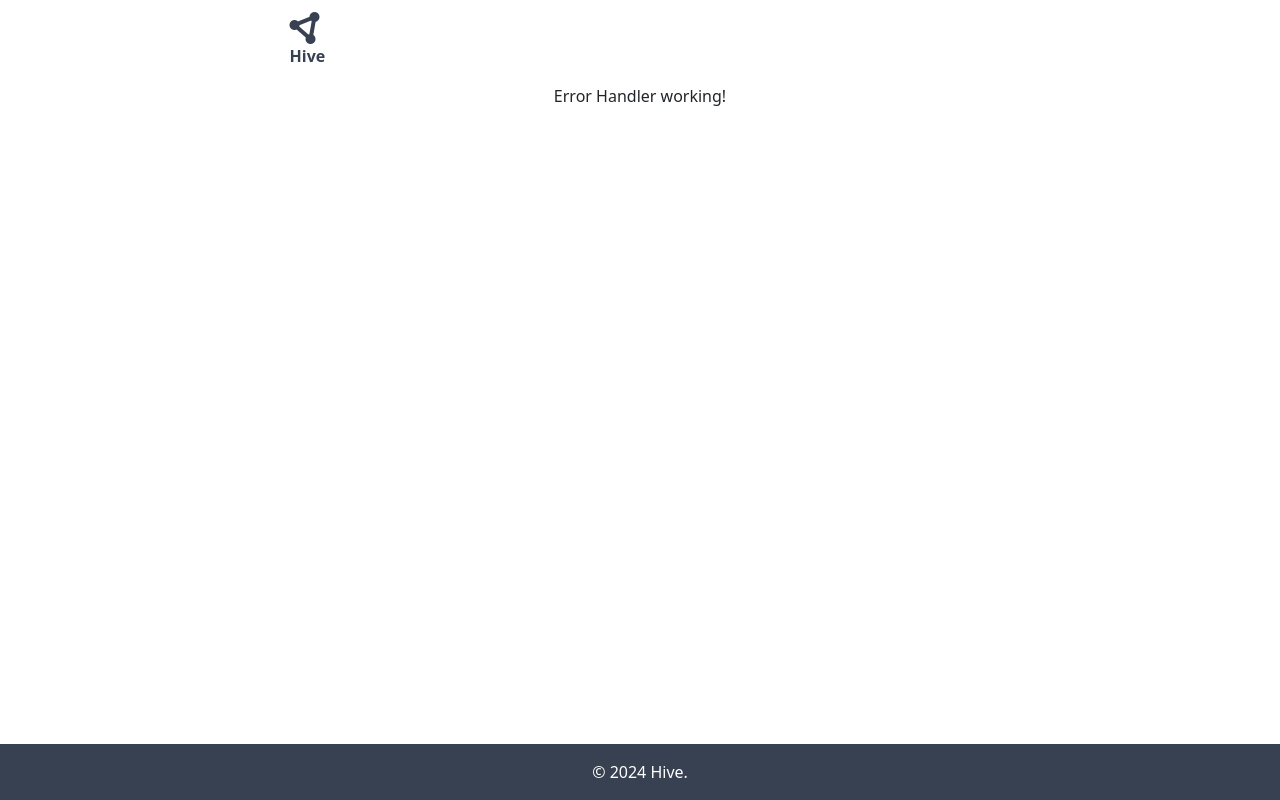
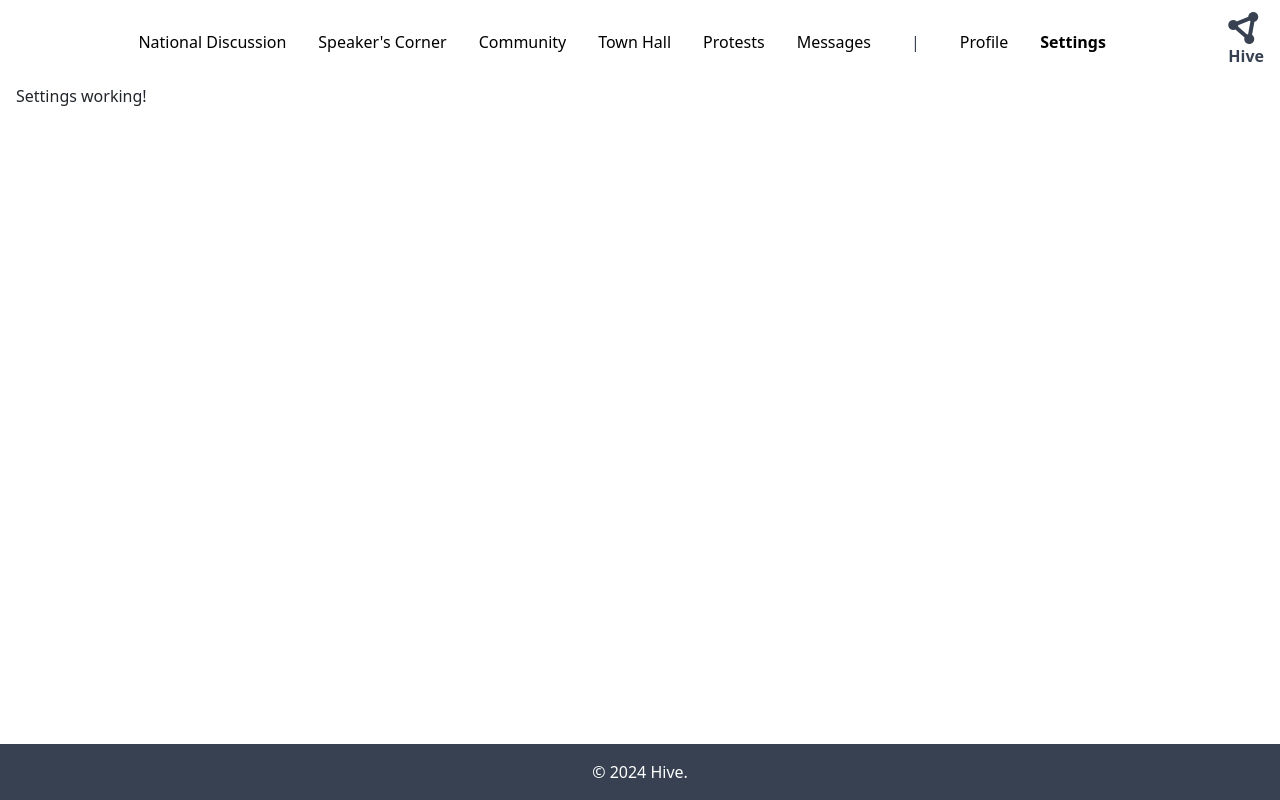
Before and after one commit to CraigAT1181/hive_fe, a React (Vite) app: page /settings in a window 1280 px wide. Built offline with nearby package versions, Linux system fonts and the light colour scheme.

Commit message:
Added Settings and refactored Navs

```diff
--- a/src/App.jsx
+++ b/src/App.jsx
@@ -7,15 +7,16 @@ import ErrorHandler from "./components/ErrorHandler/ErrorHandler";
 import "@fortawesome/fontawesome-free/css/all.min.css";
 import "./index.css";
 
-const NationalLiveFeed = lazy(() => import("./components/Home"));
-const Profile = lazy(() => import("./components/Profile/Profile"));
-const TownHall = lazy(() => import("./components/TownHall/TownHall"));
+const NationalDiscussion = lazy(() => import("./components/Home"));
+const Community = lazy(() => import("./components/Community/Community"));
 const SpeakersCorner = lazy(() =>
   import("./components/SpeakersCorner/SpeakersCorner")
 );
-const Community = lazy(() => import("./components/Community/Community"));
+const TownHall = lazy(() => import("./components/TownHall/TownHall"));
+const Protests = lazy(() => import("./components/Protests/Protests"));
 const Messages = lazy(() => import("./components/Messages/Messages"));
-const Protests = lazy(() => import("./components/Protests/Protests"));
+const Profile = lazy(() => import("./components/Profile/Profile"));
+const Settings = lazy(() => import("./components/Settings/Settings"));
 
 export default function App() {
   return (
@@ -31,13 +32,14 @@ export default function App() {
           }
         >
           <Routes>
-            <Route path="/" element={<NationalLiveFeed />} />
+            <Route path="/" element={<NationalDiscussion />} />
             <Route path="/profile" element={<Profile />} />
             <Route path="/town-hall" element={<TownHall />} />
             <Route path="/speakers-corner" element={<SpeakersCorner />} />
             <Route path="/community" element={<Community />} />
             <Route path="/messages" element={<Messages />} />
             <Route path="/protests" element={<Protests />} />
+            <Route path="/settings" element={<Settings />} />
             <Route path="/*" element={<ErrorHandler />} />
           </Routes>
         </Suspense>
--- a/src/components/Header/Header.jsx
+++ b/src/components/Header/Header.jsx
@@ -12,7 +12,7 @@ export default function Header() {
 
   useEffect(() => {
     const path =
-      location.pathname.substring(1).toUpperCase() || "National Live Feed";
+      location.pathname.substring(1).toUpperCase() || "NATIONAL DISCUSSION";
 
     const title = path.split("-").join(" ");
 
@@ -25,40 +25,45 @@ export default function Header() {
 
   return (
     <header className="header">
+      <div className="hidden lg:block"></div>
       <div className="flex items-center lg:hidden">
-        <button onClick={toggleDrawer} className="hamburger ml-1">
+        <button
+          onClick={toggleDrawer}
+          className="hamburger ml-1">
           <svg
             className="w-6 h-6"
             fill="none"
             stroke="currentColor"
             viewBox="0 0 24 24"
-            xmlns="http://www.w3.org/2000/svg"
-          >
+            xmlns="http://www.w3.org/2000/svg">
             <path
               strokeLinecap="round"
               strokeLinejoin="round"
               strokeWidth="2"
-              d="M4 6h16M4 12h16M4 18h16"
-            ></path>
+              d="M4 6h16M4 12h16M4 18h16"></path>
           </svg>
         </button>
       </div>
       <div className="flex flex-grow justify-center lg:hidden">
         <span className="text-2xl font-thin">{pageTitle}</span>
       </div>
-      <div className="flex items-center justify-center">
+
+      <div className="hidden lg:block">
+        <HeaderNav pageTitle={pageTitle} />
+      </div>
+      <div className="flex items-center justify-center relative">
         <div>
           <i className="fa-solid fa-2xl fa-circle-nodes"></i>
           <p className="font-semibold m-0 mt-1">Hive</p>
         </div>
       </div>
-      <div className="hidden lg:block">
-        <HeaderNav pageTitle={pageTitle} />
-      </div>
       {/* <div className="hidden lg:block">
         <SessionManager />
       </div> */}
-      <HeaderDrawer isDrawerOpen={isDrawerOpen} toggleDrawer={toggleDrawer} />
+      <HeaderDrawer
+        isDrawerOpen={isDrawerOpen}
+        toggleDrawer={toggleDrawer}
+      />
     </header>
   );
 }
--- a/src/components/Header/HeaderDrawer.jsx
+++ b/src/components/Header/HeaderDrawer.jsx
@@ -10,28 +10,32 @@ export default function HeaderDrawer({ isDrawerOpen, toggleDrawer }) {
       className={`drawer-secondary transform ${
         isDrawerOpen ? "translate-x-0" : "-translate-x-full"
       } transition-transform`}
-      onClick={toggleDrawer}
-    >
-      <div className="drawer-primary" onClick={(e) => e.stopPropagation()}>
-        <button onClick={toggleDrawer} className="drawer-close">
+      onClick={toggleDrawer}>
+      <div
+        className="drawer-primary"
+        onClick={(e) => e.stopPropagation()}>
+        <button
+          onClick={toggleDrawer}
+          className="drawer-close">
           <svg
             className="w-6 h-6"
             fill="none"
             stroke="currentColor"
             viewBox="0 0 24 24"
-            xmlns="http://www.w3.org/2000/svg"
-          >
+            xmlns="http://www.w3.org/2000/svg">
             <path
               strokeLinecap="round"
               strokeLinejoin="round"
               strokeWidth="2"
-              d="M6 18L18 6M6 6l12 12"
-            ></path>
+              d="M6 18L18 6M6 6l12 12"></path>
           </svg>
         </button>
         <div className="drawer-user-section">
           <div>
-            <img className="profile-icon" alt="" />
+            <img
+              className="profile-icon"
+              alt=""
+            />
           </div>
           <div>
             <p className="mb-0">CraigT</p>
@@ -42,38 +46,22 @@ export default function HeaderDrawer({ isDrawerOpen, toggleDrawer }) {
         <hr />
         <nav className="drawer-nav">
           <Link
-            to="/profile"
+            to="/"
             className="drawer-nav-item"
-            onClick={toggleDrawer}
-          >
+            onClick={toggleDrawer}>
             <div className="flex">
               <div className="mr-4 w-6">
-                <i className="fa-solid fa-user"></i>
+                <i className="fa-solid fa-tower-broadcast"></i>
               </div>
               <div>
-                <p className="mb-0 font-semibold">Profile</p>
-              </div>
-            </div>
-          </Link>
-          <Link
-            to="/town-hall"
-            className="drawer-nav-item"
-            onClick={toggleDrawer}
-          >
-            <div className="flex">
-              <div className="mr-4 w-6">
-                <i className="fa-solid fa-house-flag"></i>
-              </div>
-              <div>
-                <p className="mb-0 font-semibold">Town Hall</p>
+                <p className="mb-0 font-semibold">National Discussion</p>
               </div>
             </div>
           </Link>
           <Link
             to="/speakers-corner"
             className="drawer-nav-item"
-            onClick={toggleDrawer}
-          >
+            onClick={toggleDrawer}>
             <div className="flex">
               <div className="mr-4 w-6">
                 <i className="fa-solid fa-microphone"></i>
@@ -86,8 +74,7 @@ export default function HeaderDrawer({ isDrawerOpen, toggleDrawer }) {
           <Link
             to="/community"
             className="drawer-nav-item"
-            onClick={toggleDrawer}
-          >
+            onClick={toggleDrawer}>
             <div className="flex">
               <div className="mr-4 w-6">
                 <i className="fa-solid fa-users-line"></i>
@@ -98,10 +85,35 @@ export default function HeaderDrawer({ isDrawerOpen, toggleDrawer }) {
             </div>
           </Link>
           <Link
+            to="/town-hall"
+            className="drawer-nav-item"
+            onClick={toggleDrawer}>
+            <div className="flex">
+              <div className="mr-4 w-6">
+                <i className="fa-solid fa-house-flag"></i>
+              </div>
+              <div>
+                <p className="mb-0 font-semibold">Town Hall</p>
+              </div>
+            </div>
+          </Link>
+          <Link
+            to="/protests"
+            className="drawer-nav-item"
+            onClick={toggleDrawer}>
+            <div className="flex">
+              <div className="mr-4 w-6">
+                <i className="fa-solid fa-bullhorn"></i>
+              </div>
+              <div>
+                <p className="mb-0 font-semibold">Protests</p>
+              </div>
+            </div>
+          </Link>
+          <Link
             to="/messages"
             className="drawer-nav-item"
-            onClick={toggleDrawer}
-          >
+            onClick={toggleDrawer}>
             <div className="flex">
               <div className="mr-4 w-6">
                 <i className="fa-solid fa-envelope"></i>
@@ -111,38 +123,24 @@ export default function HeaderDrawer({ isDrawerOpen, toggleDrawer }) {
               </div>
             </div>
           </Link>
-
           <Link
-            to="/protests"
+            to="/profile"
             className="drawer-nav-item"
-            onClick={toggleDrawer}
-          >
-            <div className="flex">
+            onClick={toggleDrawer}>
+            <div className="flex  mt-16">
               <div className="mr-4 w-6">
-                <i className="fa-solid fa-bullhorn"></i>
+                <i className="fa-solid fa-user"></i>
               </div>
               <div>
-                <p className="mb-0 font-semibold">Protests</p>
-              </div>
-            </div>
-          </Link>
-
-          <Link to="/" className="drawer-nav-item" onClick={toggleDrawer}>
-            <div className="flex">
-              <div className="mr-4 w-6">
-                <i className="fa-solid fa-tower-broadcast"></i>
-              </div>
-              <div>
-                <p className="mb-0 font-semibold">National Live Feed</p>
+                <p className="mb-0 font-semibold">Profile</p>
               </div>
             </div>
           </Link>
           <Link
             to="/settings"
             className="drawer-nav-item"
-            onClick={toggleDrawer}
-          >
-            <div className="flex mt-16">
+            onClick={toggleDrawer}>
+            <div className="flex">
               <div className="mr-4 w-6">
                 <i className="fa-solid fa-gear"></i>
               </div>
--- a/src/components/Header/HeaderNav.jsx
+++ b/src/components/Header/HeaderNav.jsx
@@ -6,19 +6,11 @@ export default function HeaderNav({ pageTitle }) {
   return (
     <nav className="navbar">
       <Link
-        to="/profile"
+        to="/"
         className={`nav-item ${
-          pageTitle === "PROFILE" ? "selected-nav-item" : ""
+          pageTitle === "NATIONAL DISCUSSION" ? "selected-nav-item" : ""
         }`}>
-        Profile
-      </Link>
-
-      <Link
-        to="/town-hall"
-        className={`nav-item ${
-          pageTitle === "TOWN HALL" ? "selected-nav-item" : ""
-        }`}>
-        Town Hall
+        National Discussion
       </Link>
       <Link
         to="/speakers-corner"
@@ -34,6 +26,21 @@ export default function HeaderNav({ pageTitle }) {
         }`}>
         Community
       </Link>
+
+      <Link
+        to="/town-hall"
+        className={`nav-item ${
+          pageTitle === "TOWN HALL" ? "selected-nav-item" : ""
+        }`}>
+        Town Hall
+      </Link>
+      <Link
+        to="/protests"
+        className={`nav-item ${
+          pageTitle === "PROTESTS" ? "selected-nav-item" : ""
+        }`}>
+        Protests
+      </Link>
       <Link
         to="/messages"
         className={`nav-item ${
@@ -41,13 +48,20 @@ export default function HeaderNav({ pageTitle }) {
         }`}>
         Messages
       </Link>
-
+      <div className="mx-4">|</div>
       <Link
-        to="/protests"
+        to="/profile"
         className={`nav-item ${
-          pageTitle === "PROTESTS" ? "selected-nav-item" : ""
+          pageTitle === "PROFILE" ? "selected-nav-item" : ""
         }`}>
-        Protests
+        Profile
+      </Link>
+      <Link
+        to="/settings"
+        className={`nav-item ${
+          pageTitle === "SETTINGS" ? "selected-nav-item" : ""
+        }`}>
+        Settings
       </Link>
     </nav>
   );
--- a/src/components/Home.jsx
+++ b/src/components/Home.jsx
@@ -1,9 +1,9 @@
 import React from "react";
 
-export default function NationalLiveFeed() {
+export default function NationalDiscussion() {
   return (
     <div className="home-container">
-      <p>National Live Feed working!</p>
+      <p>National Discussion working!</p>
     </div>
   );
 }
--- /dev/null
+++ b/src/components/Settings/Settings.jsx
@@ -0,0 +1,9 @@
+import React from "react";
+
+export default function Settings() {
+  return (
+    <div>
+      <p>Settings working!</p>
+    </div>
+  );
+}
--- a/src/index.css
+++ b/src/index.css
@@ -7,7 +7,7 @@
 /* -- STRUCTURE -- */
 
 .header {
-  @apply p-4 text-gray-700 flex justify-center items-center;
+  @apply p-4 text-gray-700 flex justify-between items-center;
 }
 
 .main {
@@ -59,7 +59,7 @@
 }
 
 .nav-item {
-  @apply mx-4 no-underline text-white font-thin;
+  @apply mx-4 no-underline text-black font-thin;
 }
 
 .selected-nav-item {
```
